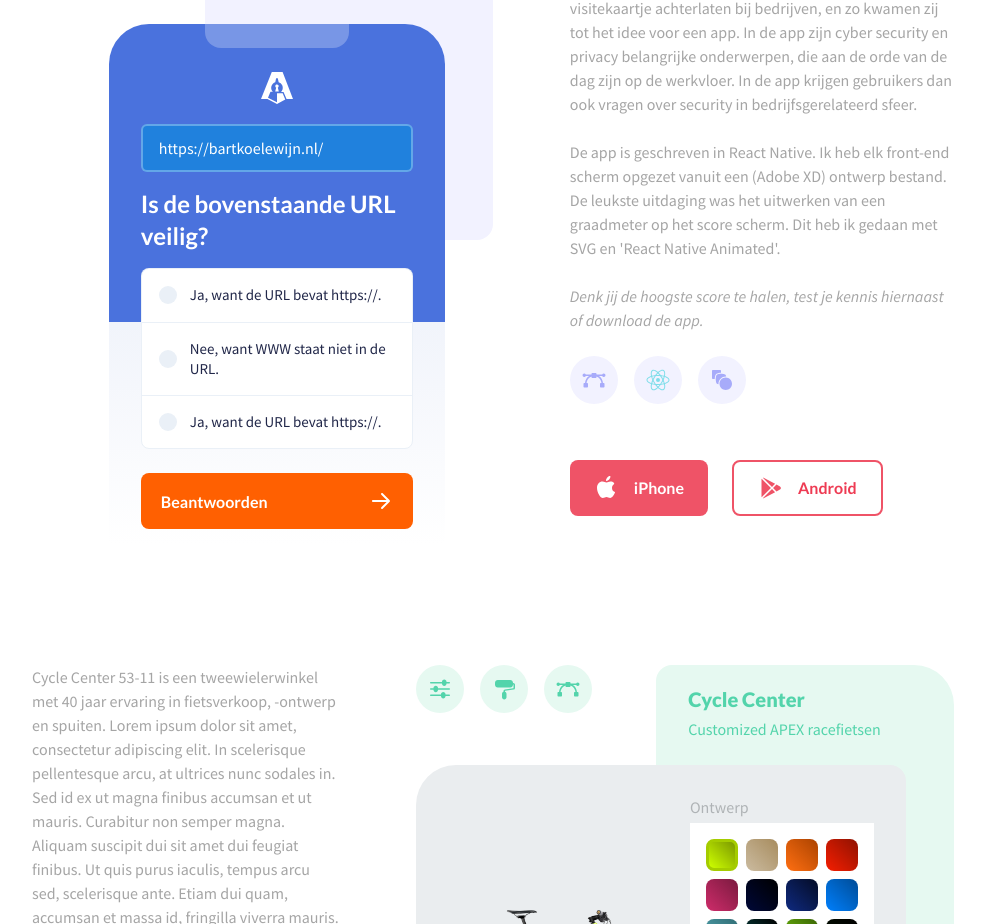
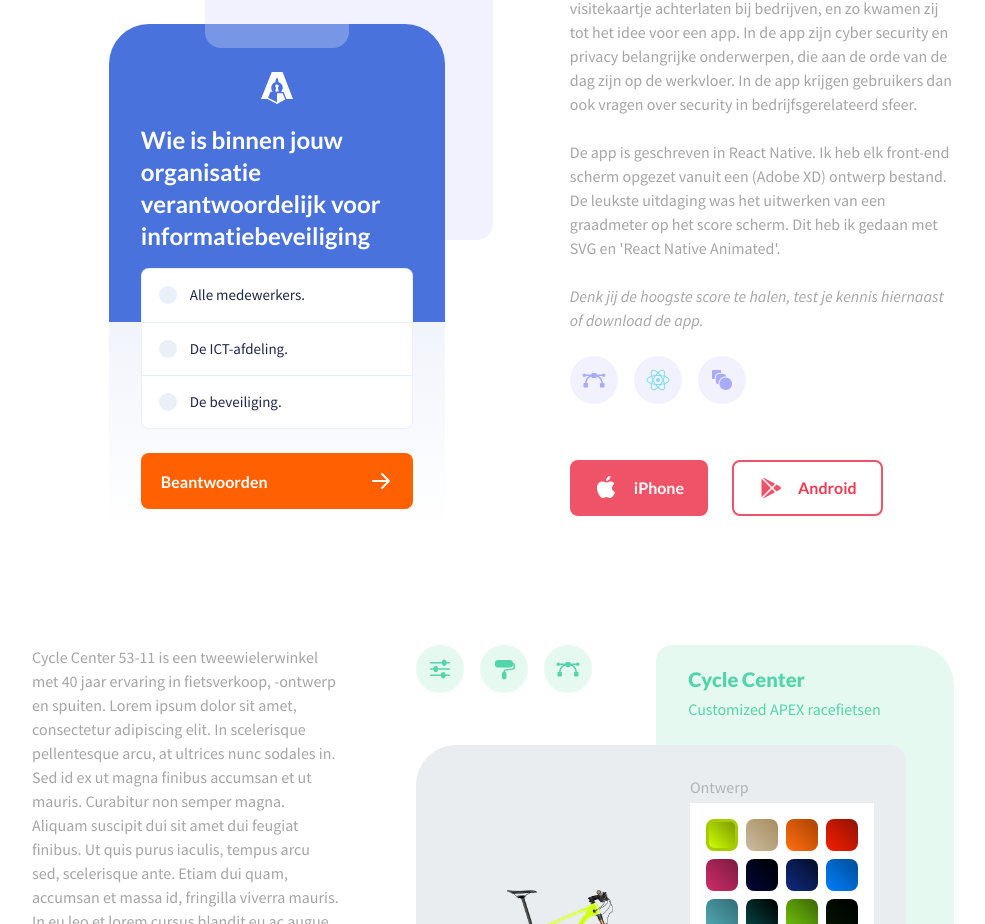
Before and after one commit to bartkoelewijnnl/bart-koelewijn, a Next.js app: page / in a window 1280 px wide. Shown: the part 876-1800 px from the top of the page, without its empty margins (147-1132 px from the left). Built offline with nearby package versions, Linux system fonts and the light colour scheme.

Commit message:
different first question.

```diff
--- a/components/section/SectionAwaretrain/index.tsx
+++ b/components/section/SectionAwaretrain/index.tsx
@@ -44,22 +44,22 @@ interface QA {
 
 const qas: QA[] = [
     {
-        url: 'https://bartkoelewijn.nl/',
-        question: 'Is de bovenstaande URL veilig?',
+        // url: 'https://bartkoelewijn.nl/',
+        question: 'Wie is binnen jouw organisatie verantwoordelijk voor informatiebeveiliging',
         explanation:
-            'Lorem ipsum dolor sit amet, consectetur adipiscing elit, sed do eiusmod tempor incididunt ut labore et dolore magna aliqua. Ut enim ad minim veniam, quis nostrud exercitation ullamco laboris nisi ut aliquip ex ea commodo consequat.',
+            'Alle medewerkers zijn verantwoordelijk voor informatiebeveiliging binnen jouw organisatie. Deze verantwoordelijkheid ligt niet bij één specifieke afdeling.',
         answers: [
             {
                 id: '1-1',
-                answer: 'Ja, want de URL bevat https://.'
+                answer: 'Alle medewerkers.'
             },
             {
                 id: '1-2',
-                answer: 'Nee, want WWW staat niet in de URL.'
+                answer: 'De ICT-afdeling.'
             },
             {
                 id: '1-3',
-                answer: 'Ja, want de URL bevat https://.'
+                answer: 'De beveiliging.'
             }
         ],
         correctAnswer: '1-1'
--- a/components/section/SectionAwaretrain/styles.ts
+++ b/components/section/SectionAwaretrain/styles.ts
@@ -6,6 +6,7 @@ import { rgba } from 'polished';
 import { Row } from 'react-grid-system';
 import { maxWidthBreakpoint } from 'utils/breakpoint';
 import { prefix } from 'utils/prefix';
+import isPropValid from '@emotion/is-prop-valid';
 
 export const Section = styled(Row)`
     margin-bottom: 7.5rem;
@@ -68,7 +69,9 @@ export const Top = styled(motion.div)`
     align-items: center;
 `;
 
-export const Gif = styled(motion.div)<{ correctAnswers: number }>`
+export const Gif = styled(motion.div, {
+    shouldForwardProp: (prop) => typeof prop === 'string' && isPropValid(prop) && prop !== 'correctAnswers'
+})<{ correctAnswers: number }>`
     height: 14rem;
     border-radius: 0.5rem;
     background-color: ${({ theme }) => rgba(theme.colors.white, 0.1)};
@@ -161,7 +164,9 @@ export const Question = styled(motion.span)`
     align-self: flex-start;
 `;
 
-export const Answers = styled(motion.div)<{ isFirst?: boolean }>`
+export const Answers = styled(motion.div, {
+    shouldForwardProp: (prop) => typeof prop === 'string' && isPropValid(prop) && prop !== 'isFirst'
+})<{ isFirst?: boolean }>`
     border: 1px solid #eaf0f7;
     background-color: ${({ theme }) => theme.colors.white};
     border-radius: 8px;
```
